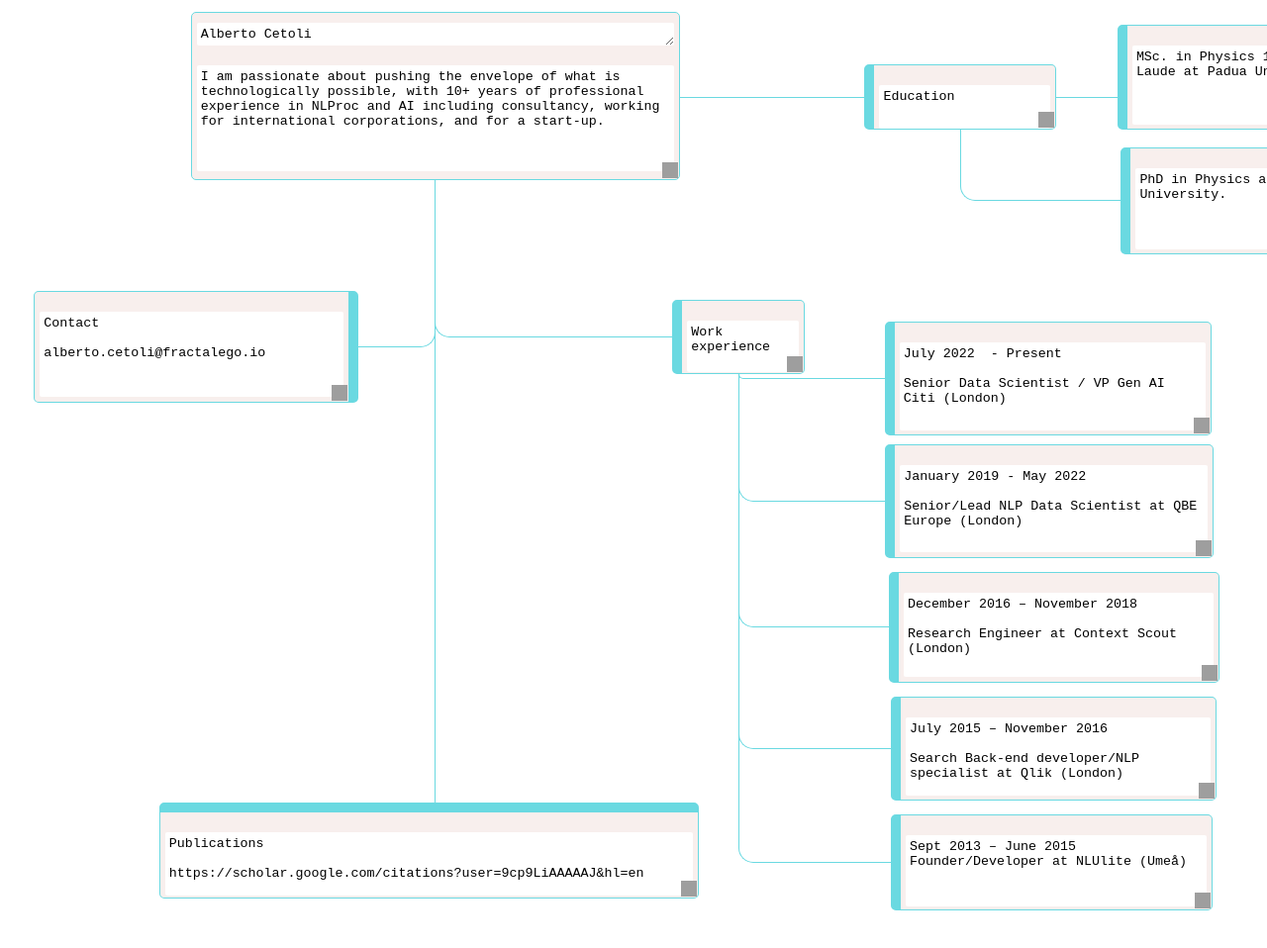
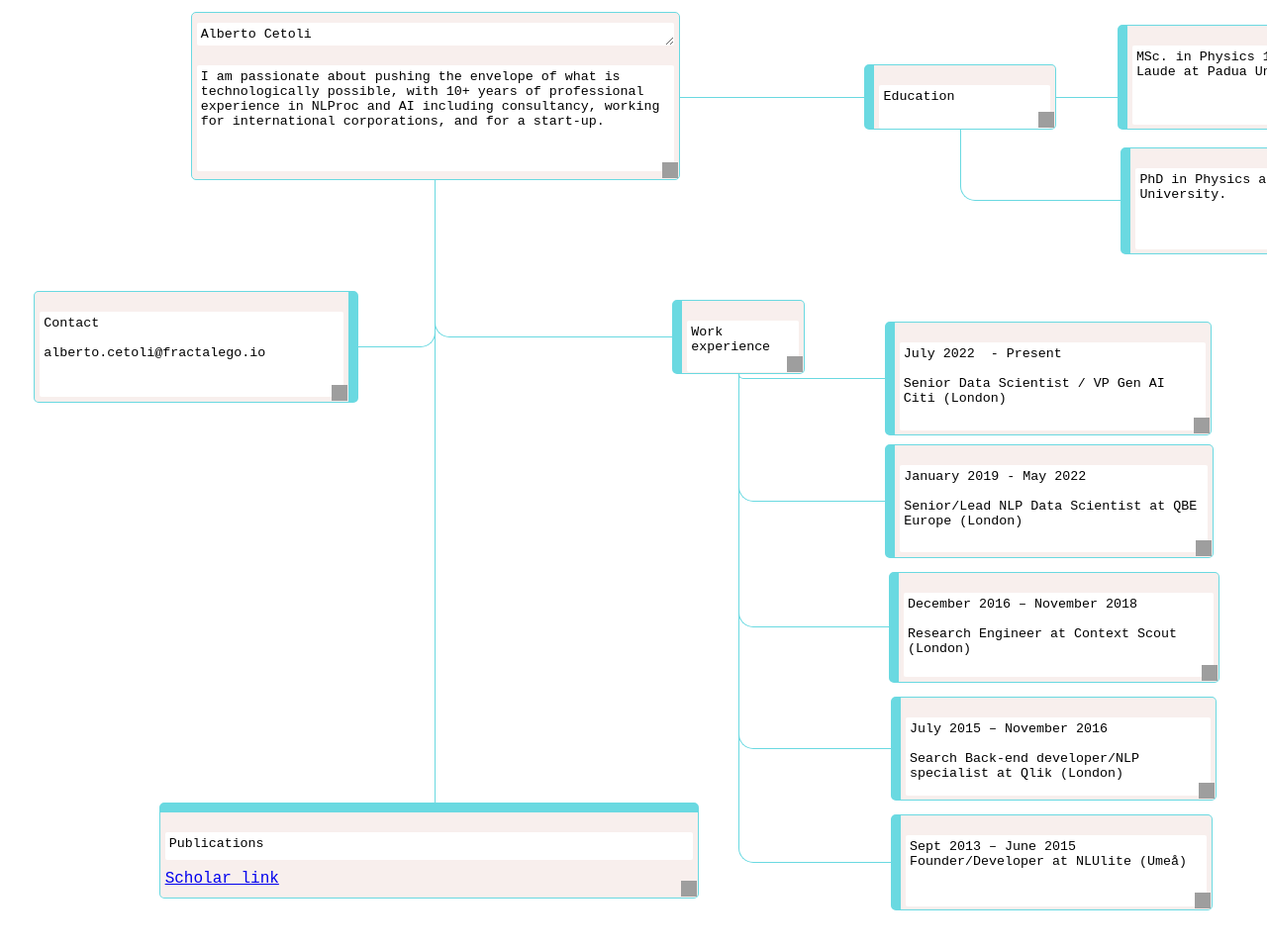
Before and after one commit to fractalego/fractalego.github.io, a plain HTML site: page index.html in a window 1280 px wide. Shown: the top 958 px of the page at 99% size. Drawn offline with nearby package versions, Linux system fonts and the light colour scheme; grey boxes are pictures that could not be loaded.

Commit message:
link to publications

```diff
--- a/index.html
+++ b/index.html
@@ -1,5 +1,5 @@
 <head>
-    <title>SimpleNoteTaker</title>
+    <title>Alberto Cetoli's CV</title>
     <style>
 .color1 {color: #2085d8;}
 .color2 {color: #20a8d8;}
@@ -1263,9 +1263,12 @@ Search Back-end developer/NLP specialist at Qlik (London)</textarea>
 Founder/Developer at NLUlite (Umeå)</textarea>
 <div class="ui-resizable-handle ui-resizable-e" style="z-index: 90;"></div><div class="ui-resizable-handle ui-resizable-s" style="z-index: 90;"></div><div class="ui-resizable-handle ui-resizable-se ui-icon ui-icon-gripsmall-diagonal-se" style="z-index: 90;"></div></div><div class="container ui-draggable ui-draggable-handle ui-resizable" id="container492402" tabindex="-1" style="width: 533px; height: 71px; top: 805.906px; left: 155.641px; position: absolute; padding-bottom: 10px; border-width: 10px 1px 1px;">
 <div class="container-separator" style="width: 100%; height: 10px;"></div>
-<textarea placeholder="Description" style="height: 90%; margin-bottom: 10px; resize: none;">Publications
+<textarea placeholder="Description" style="height: 40%; margin-bottom: 10px; resize: none;">Publications
 
-https://scholar.google.com/citations?user=9cp9LiAAAAAJ&amp;hl=en</textarea>
+</textarea>
+<a href="https://scholar.google.com/citations?user=9cp9LiAAAAAJ&amp;hl=en">
+Scholar link
+</a>
 <div class="ui-resizable-handle ui-resizable-e" style="z-index: 90;"></div><div class="ui-resizable-handle ui-resizable-s" style="z-index: 90;"></div><div class="ui-resizable-handle ui-resizable-se ui-icon ui-icon-gripsmall-diagonal-se" style="z-index: 90;"></div></div><div class="container ui-draggable ui-draggable-handle ui-resizable" id="container430305" tabindex="-1" style="width: 173px; height: 49px; top: 60.375px; left: 868.396px; position: absolute; padding-bottom: 10px; border-width: 1px 1px 1px 10px;">
 <div class="container-separator" style="width: 100%; height: 10px;"></div>
 <textarea placeholder="Description" style="height: 90%; margin-bottom: 10px; resize: none;">Education</textarea>
```
